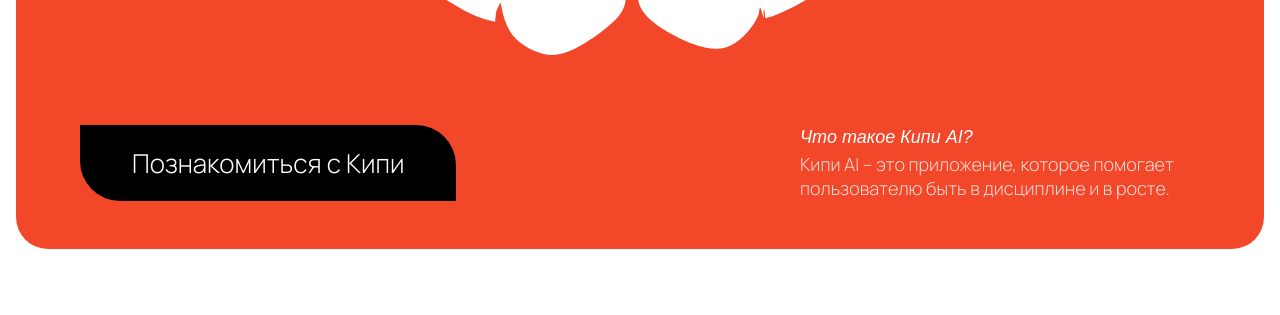
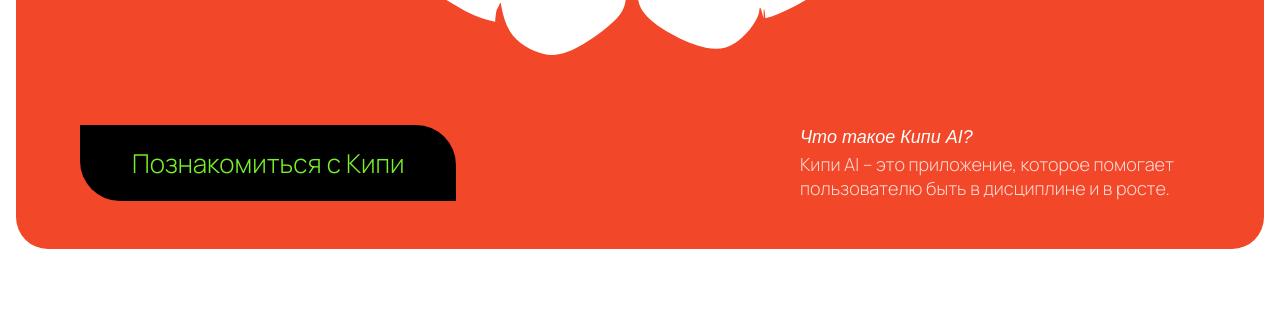
Before and after one commit to orkhan-d/kipi, a plain HTML site: page index.html in a window 1280 px wide. In both pictures the pointer is over the button "Познакомиться с Кипи". Shown: the part 485-800 px from the top of the page. Drawn offline with Linux system fonts and the light colour scheme; a web font is replaced by a local one.

Commit message:
fix: navbar in 404 and add hover on button and nav links

```diff
--- a/styles/style.css
+++ b/styles/style.css
@@ -250,6 +250,10 @@
 
     &.reversed-button {
         border-radius: 0 24px;
+    }
+
+    &:hover {
+        color: var(--calm);
     }
 }
 
```
Also changed, not shown: 404.html (line endings or trailing spaces).
